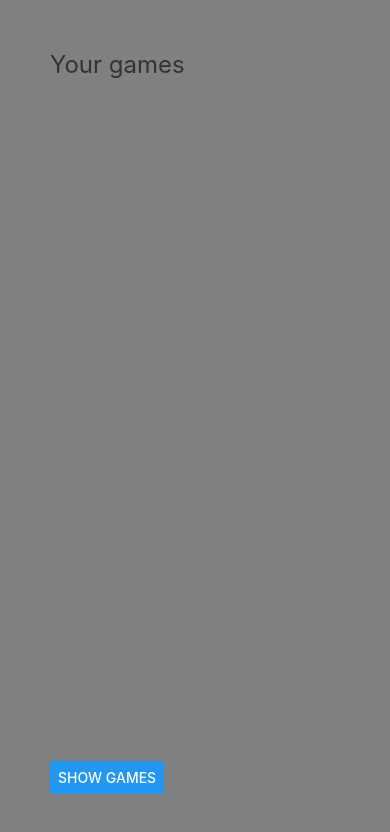
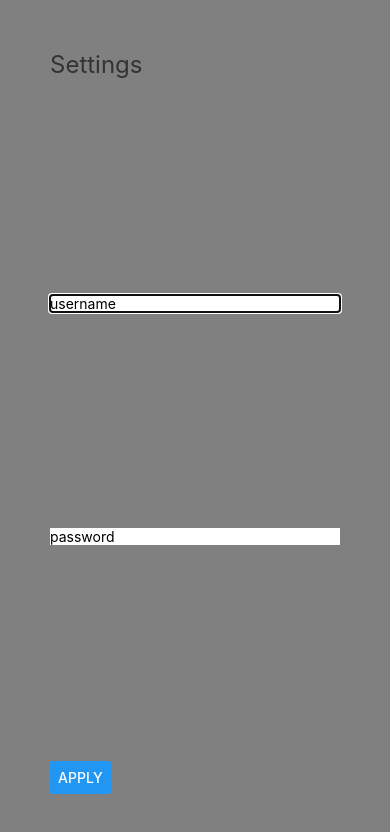
Before and after one commit to tomwaitforitmy/ThronemasterRaven, a React Native app: screen / in a window 390 px wide. Shown: the top 832 px of the page. Built offline with nearby package versions, Linux system fonts and the light colour scheme.

Commit message:
Add Settings

```diff
--- a/App.js
+++ b/App.js
@@ -1,10 +1,11 @@
 import React from "react";
 import { StyleSheet } from "react-native";
 import GameList from "./Components/GameList";
+import Settings from "./Components/Settings";
 
 export default function App() {
   console.log("After: Raven Start");
-  return <GameList />;
+  return <Settings />;
 }
 
 const styles = StyleSheet.create({});
--- /dev/null
+++ b/Components/Settings.js
@@ -0,0 +1,66 @@
+import React, { useState } from "react";
+import { StatusBar } from "expo-status-bar";
+import { View, Button, Text, StyleSheet, TextInput } from "react-native";
+
+const Settings = (props) => {
+  const onApplySettings = () => {
+    console.log(username);
+    console.log(password);
+  };
+  const [username, setUsername] = useState("");
+  const [password, setPassword] = useState("");
+  console.log("After: Settings State initialized");
+
+  return (
+    <View style={styles.screen}>
+      <Text style={styles.settingsHeadline}>{"Settings"}</Text>
+      <TextInput
+        style={styles.settingsInput}
+        onChangeText={(text) => setUsername(text)}
+        placeholder="username"
+        value={username}
+        autoCompleteType="username"
+        textContentType="username"
+        spellCheck={false}
+        autoFocus={true}
+        spellCheck={false}
+        clearButtonMode="while-editing"
+      />
+      <TextInput
+        style={styles.settingsInput}
+        onChangeText={(text) => setPassword(text)}
+        value={password}
+        autoCompleteType="password"
+        textContentType="password"
+        placeholder="password"
+        secureTextEntry={true}
+        clearButtonMode="while-editing"
+      />
+      <Button title="Apply" onPress={onApplySettings} />
+      <StatusBar style="auto" />
+    </View>
+  );
+};
+
+const styles = StyleSheet.create({
+  screen: {
+    padding: 50,
+    flex: 1,
+    backgroundColor: "grey",
+    alignItems: "flex-start",
+    justifyContent: "space-between",
+  },
+  settingsHeadline: {
+    color: "#333",
+    fontSize: 24,
+  },
+  settingsInput: {
+    borderColor: "black",
+    // borderWidth: 1,
+    backgroundColor: "white",
+    width: "100%",
+  },
+  gameListStyle: {},
+});
+
+export default Settings;
```
